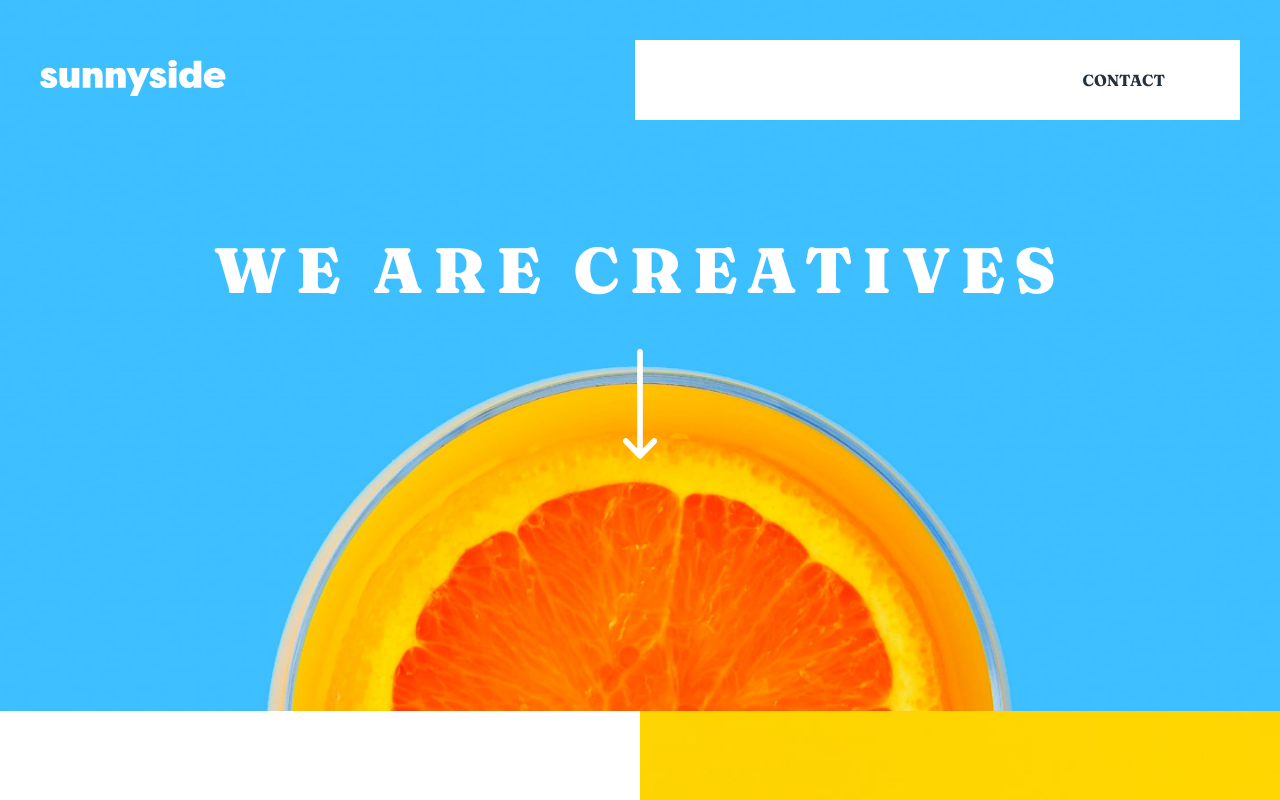
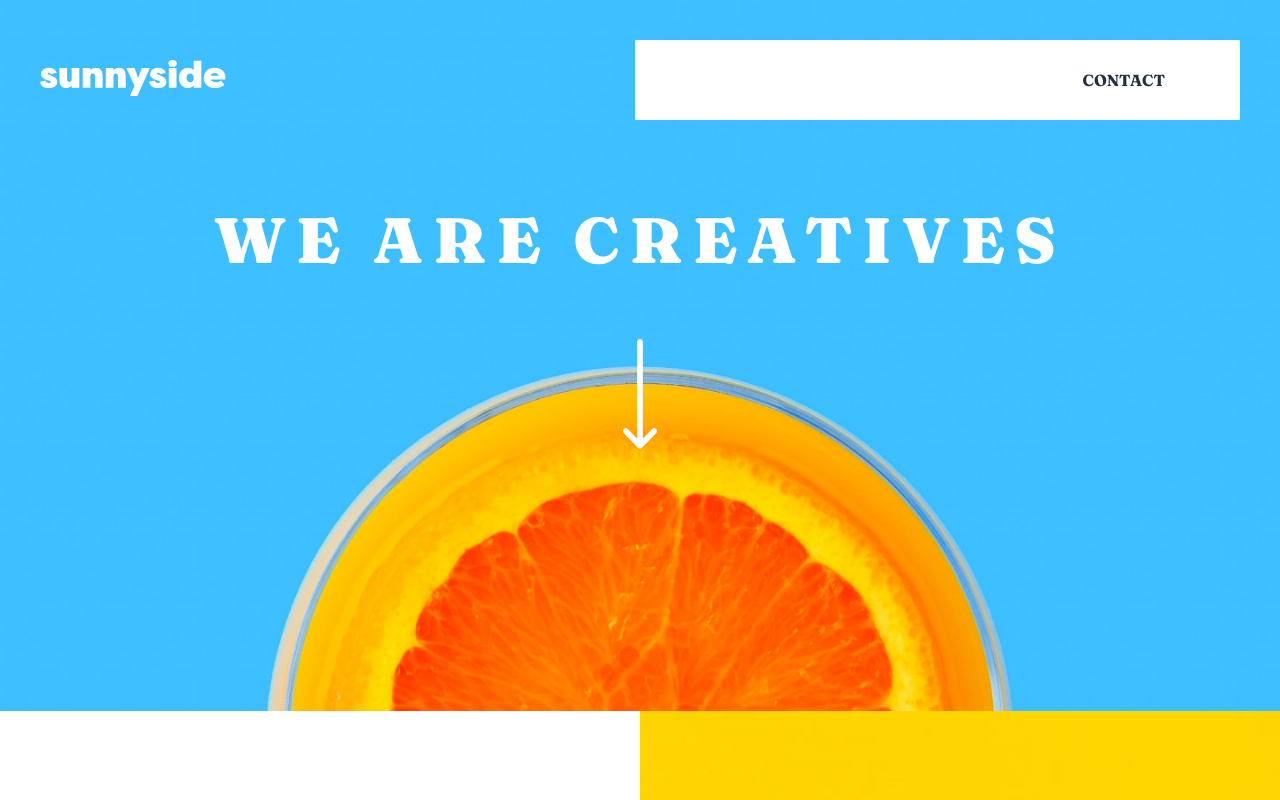
Before and after one commit to DantDev/sunnyside-page, a React (Vite) app: page / in a window 1280 px wide. Shown: the top 800 px of the page. Built offline with nearby package versions, Linux system fonts and the light colour scheme.

Commit message:
Update index.css

```diff
--- a/src/index.css
+++ b/src/index.css
@@ -177,7 +177,7 @@
 
 .header-info{
   position: absolute;
-  top: 230px;
+  top: 200px;
   display: flex;
   flex-direction: column;
   align-items: center;
@@ -189,7 +189,7 @@
   letter-spacing: 10px;
   color: var(--clr-white);
   font-size: 4em;
-  margin-bottom: 40px;
+  margin-bottom: 60px;
 }
 
 .header-arrow{
```
